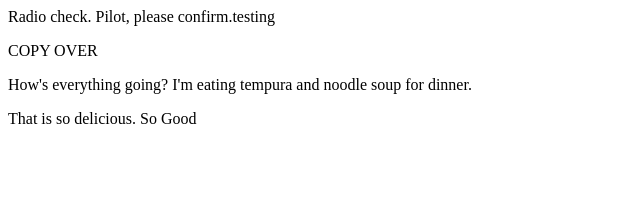
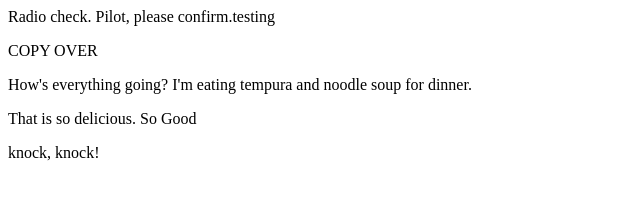
Before and after one commit to reynabiyo20/Reyna-Repo, a plain HTML site: page index.html in a window 1280 px wide. Shown: the full height of the page, 0-640 px from the left. Drawn offline with Linux system fonts and the light colour scheme.

Commit message:
added fifth line

```diff
--- a/index.html
+++ b/index.html
@@ -4,5 +4,6 @@
    <p>COPY OVER</p>
    <p>How's everything going? I'm eating tempura and noodle soup for dinner.</p
    <p>That is so delicious. So Good</p>
+   <p> knock, knock!</p>
 </body>
 </html>
```
